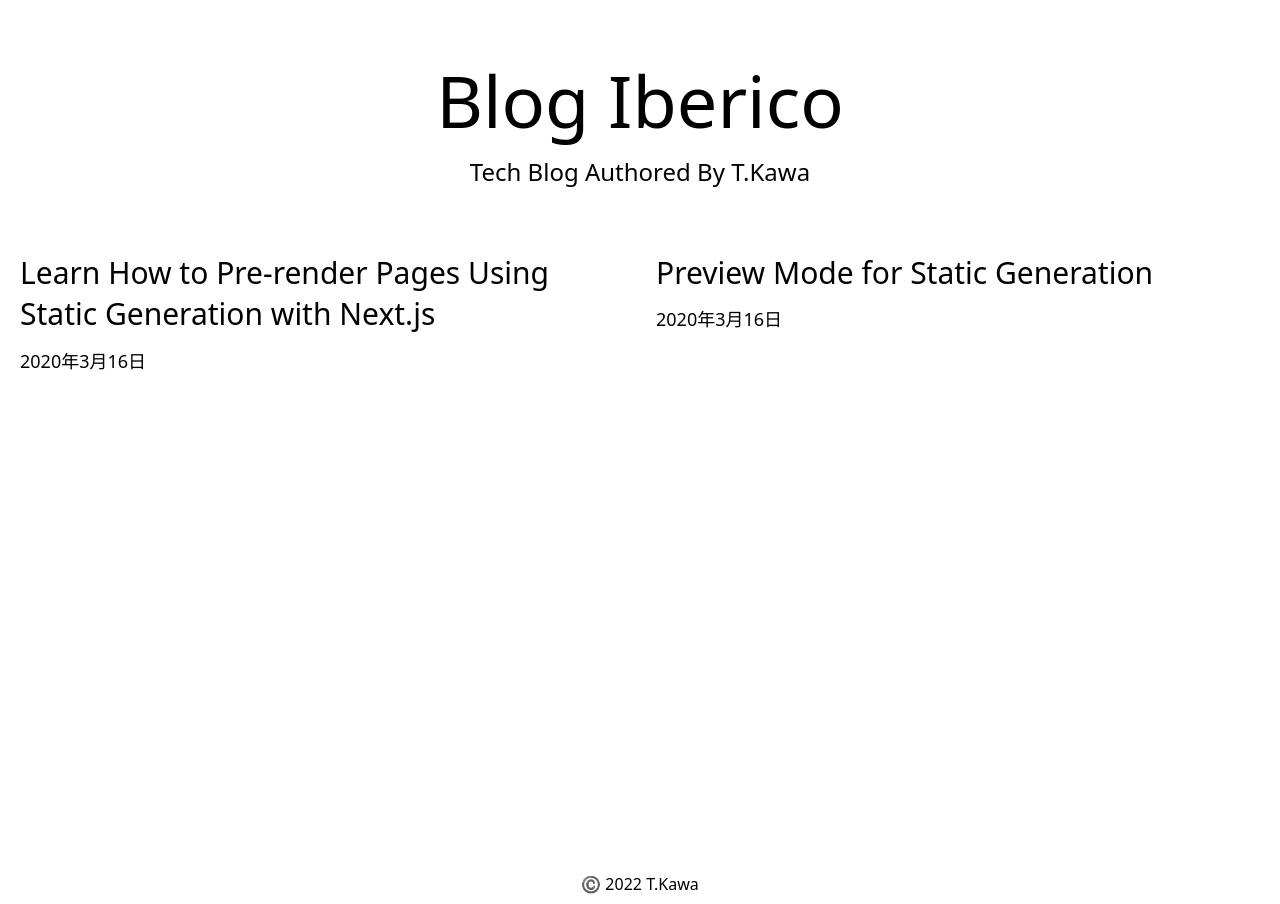
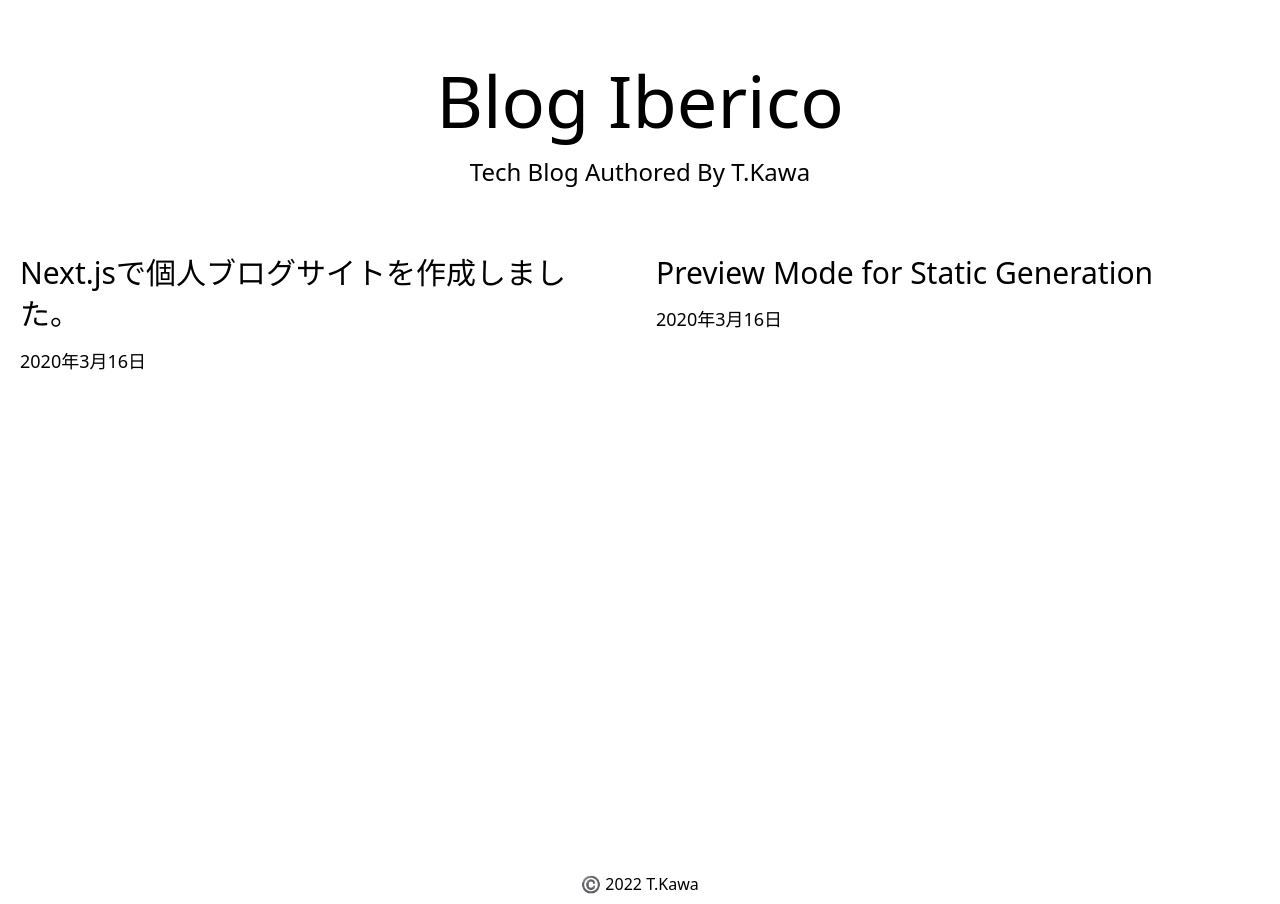
Before and after one commit to t-kawamura1/blog-iberico, a Next.js app in the folder iberico/: page / in a window 1280 px wide. Built offline with nearby package versions, Linux system fonts and the light colour scheme.

Commit message:
post-headerのレイアウト、titleの見た目修正

```diff
--- a/iberico/_posts/hello-world.md
+++ b/iberico/_posts/hello-world.md
@@ -1,5 +1,5 @@
 ---
-title: 'Learn How to Pre-render Pages Using Static Generation with Next.js'
+title: 'Next.jsで個人ブログサイトを作成しました。'
 excerpt: 'Lorem ipsum dolor sit amet, consectetur adipiscing elit, sed do eiusmod tempor incididunt ut labore et dolore magna aliqua. Praesent elementum facilisis leo vel fringilla est ullamcorper eget. At imperdiet dui accumsan sit amet nulla facilities morbi tempus.'
 date: '2020-03-16T05:35:07.322Z'
 author:
--- a/iberico/components/post-header.tsx
+++ b/iberico/components/post-header.tsx
@@ -10,14 +10,14 @@ type Props = {
 
 const PostHeader = ({ title, date, author }: Props) => {
   return (
-    <>
-      <PostTitle>{title}</PostTitle>
-      <div className="max-w-2xl mx-auto">
-        <div className="mb-6 text-lg">
-          <DateFormatter dateString={date} />
-        </div>
+    <div className="max-w-2xl mx-auto">
+      <div className="mt-8 mb-8 md:mt-16 md:mb-12">
+        <PostTitle>{title}</PostTitle>
       </div>
-    </>
+      <div className="mb-6 text-lg">
+        <DateFormatter dateString={date} />
+      </div>
+    </div>
   )
 }
 
--- a/iberico/components/post-title.tsx
+++ b/iberico/components/post-title.tsx
@@ -6,7 +6,7 @@ type Props = {
 
 const PostTitle = ({ children }: Props) => {
   return (
-    <h1 className="text-5xl md:text-7xl lg:text-8xl font-bold tracking-tighter leading-tight md:leading-none mb-12 text-center md:text-left">
+    <h1 className="text-xl md:text-3xl font-bold">
       {children}
     </h1>
   )
```
